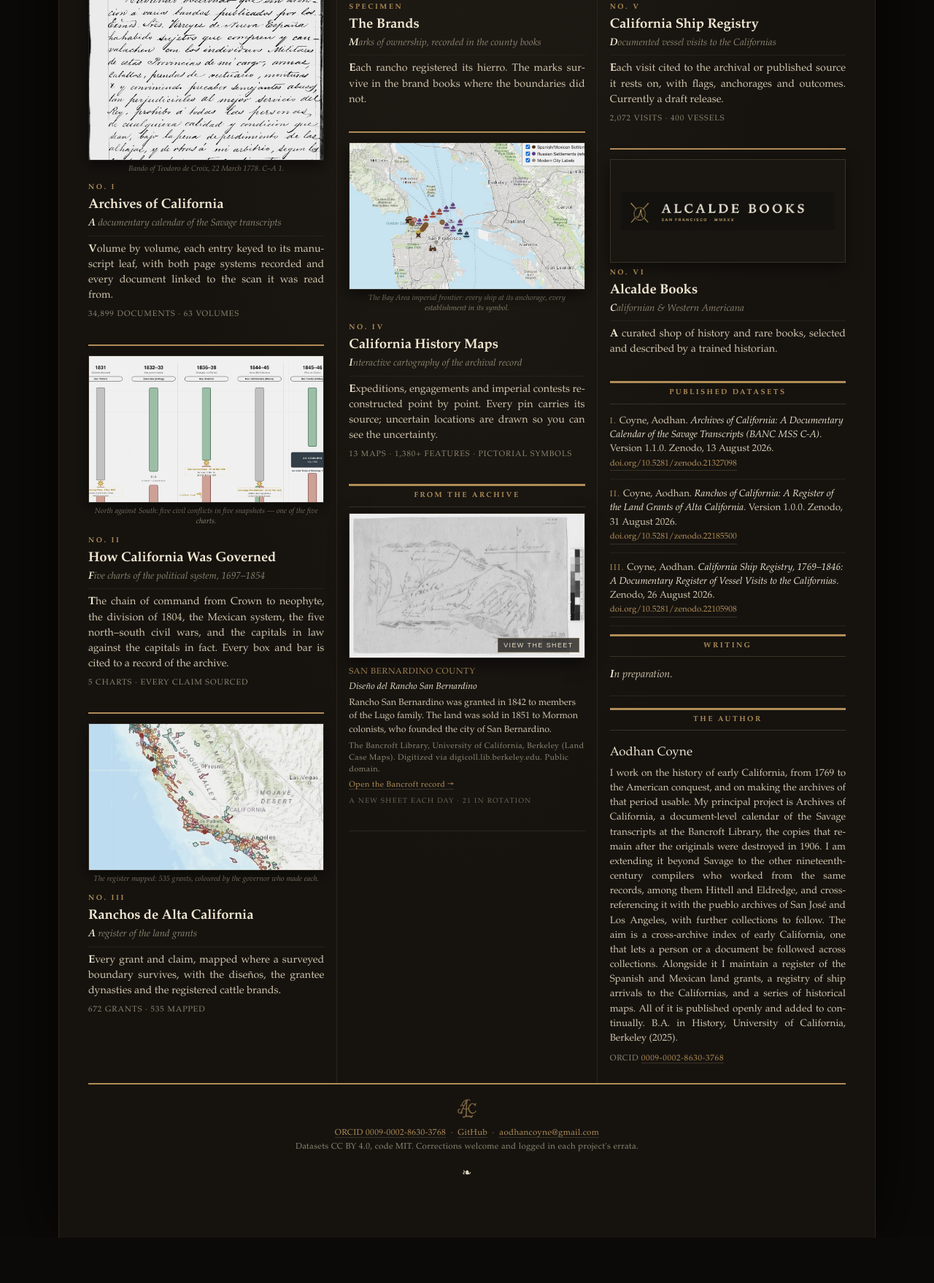
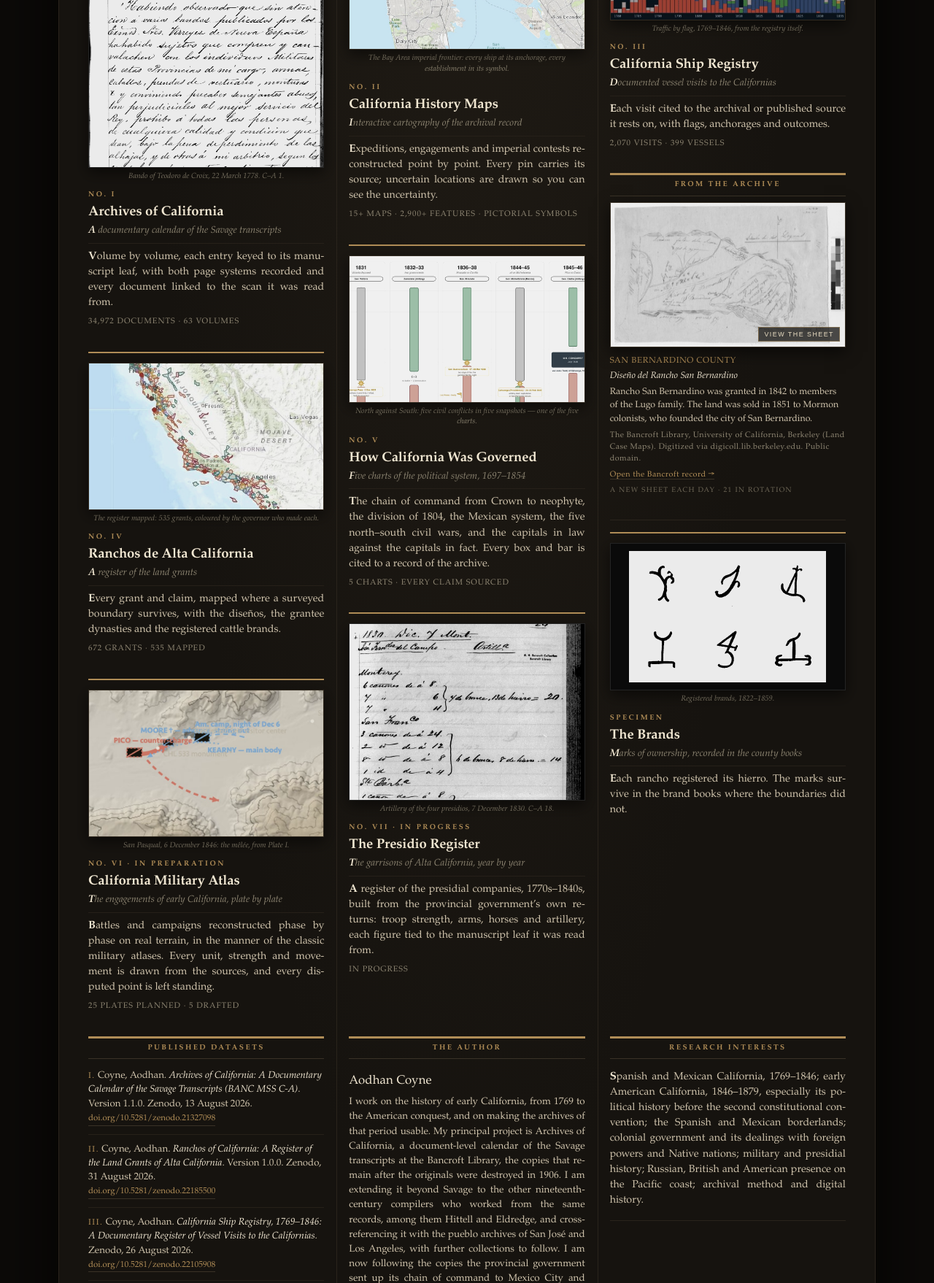
Before and after one commit to Aodhanm/aodhancoyne-com, a plain HTML site: page index.html in a window 1280 px wide. Shown: the part 714-2472 px from the top of the page at 73% size. Before the commit the page ends 2410 px from the top, so only its background shows below. Drawn offline with Linux system fonts and the light colour scheme.

Commit message:
Redesign: balanced 3-column project grid, Presidio Register and Military Atlas (in progress), updated counts, research interests, teaching; personal info moved to bottom band; thumbnails link to each site
Co-Authored-By: Claude Opus 5.5 <noreply@anthropic.com>

```diff
--- a/index.html
+++ b/index.html
@@ -165,6 +165,15 @@
  .specimen .cut{margin-bottom:6px;transition:filter .2s ease}
  .specimen .cutlink:hover .cut{filter:contrast(1.06) saturate(1.05)}
  .specimen .cutcap{margin-bottom:0}
+.cols{flex:0 0 auto}
+.lower .sec{margin-top:0}
+.sheet{min-height:0}
+.cols .art{break-inside:auto}
+.cols .art img,.cols .art .cutcap,.cols .art .kick,.cols .art h3,.cols .art .deck{break-inside:avoid;break-after:avoid}
+.cols .art .fig{break-before:avoid}
+.cols{column-fill:balance}
+.cols .sec,.cols .specimen{break-inside:avoid}
+.cols{column-count:auto!important;columns:auto!important}
 </style><style id=DEMO-OVERRIDE>
 /* ===== NIGHT EDITION ==================================================== */
 :root{
@@ -303,6 +312,39 @@ h1{color:#F1E7D2}
 .viewer p::first-letter{font-size:inherit;font-weight:inherit;float:none;color:inherit}
 .viewer .loading{color:#6E6757;font-size:.75rem;letter-spacing:.14em;text-transform:uppercase}
 </style>
+<style id="layout-v2">
+.thumb{display:block;border:0}
+.thumb:hover .cut{filter:brightness(1.06)}
+.thumb .cut.mono:hover{filter:grayscale(1) contrast(1.12) brightness(1.06)}
+
+.lower2{display:grid;grid-template-columns:1fr;column-gap:34px;row-gap:0}
+.lower2 .cell{position:relative;min-width:0}
+@media(min-width:1000px){
+ .lower2{grid-template-columns:1fr 1fr 1fr;grid-template-rows:auto 1fr}
+ .lower2 .ca{grid-column:1;grid-row:1}
+ .lower2 .cb{grid-column:2;grid-row:1 / span 2}
+ .lower2 .cc{grid-column:3;grid-row:1}
+ .lower2 .cd{grid-column:1;grid-row:2}
+ .lower2 .ce{grid-column:3;grid-row:2}
+ .lower2 .cb::before,.lower2 .cc::before,.lower2 .ce::before{content:"";position:absolute;left:-17px;top:0;bottom:0;width:1px;background:#2A241C}
+}
+
+.lowcol{display:flex;flex-direction:column}
+.lowcol>.art:last-child{flex:1 0 auto}
+
+.cols{padding-bottom:0;flex:0 0 auto!important}
+.lower{flex:0 0 auto}
+.grid3,.lower{display:grid;grid-template-columns:1fr;column-gap:34px;row-gap:0;margin:0;padding:0}
+.stack,.lowcol{position:relative;min-width:0}
+@media(min-width:720px){.grid3,.lower{grid-template-columns:1fr 1fr}}
+@media(min-width:1000px){
+ .grid3,.lower{grid-template-columns:1fr 1fr 1fr}
+ .stack+.stack::before,.lowcol+.lowcol::before{content:"";position:absolute;left:-17px;top:0;bottom:0;width:1px;background:#2A241C}
+}
+.lower{padding-top:0;margin-top:0}
+.lower .lowcol>.sec:first-child{margin-top:0}
+</style>
+
 </head>
 <body>
 <div class="sheet">
@@ -326,63 +368,81 @@ h1{color:#F1E7D2}
 <div class="lede">
  <p>I rebuild the archival record of early California as open, citable data. The core of
  the work is the <a href="https://archivesofcalifornia.com/">Archives of California</a>, the
- Savage transcripts at the Bancroft Library, the only surviving copy of the province's
- government archive after 1906.</p>
+ Savage transcripts at the Bancroft Library, the principal surviving record of the province's
+ government archive after the originals burned in 1906.</p>
 </div>
 
 <div class="cols">
-
 <div class="sec"><div class="sechead">The Projects</div></div>
-
+<div class="grid3">
+<div class="stack">
 <div class="art">
-  <img class="cut mono tall" src="assets/ms-croix.jpg" alt="Savage transcript leaf, 1778">
+  <a class="thumb" href="https://archivesofcalifornia.com/" aria-label="Open the project"><img class="cut mono tall" src="assets/ms-croix.jpg" alt="Savage transcript leaf, 1778"></a>
   <div class="cutcap">Bando of Teodoro de Croix, 22 March 1778. C&ndash;A 1.</div>
   <div class="kick">No. I</div>
   <h3><a href="https://archivesofcalifornia.com/">Archives of California</a></h3>
   <p class="deck">A documentary calendar of the Savage transcripts</p>
   <p>Volume by volume, each entry keyed to its manuscript leaf, with both page systems recorded and every document linked to the scan it was read from.</p>
-  <span class="fig">34,899 documents &middot; 63 volumes</span>
+  <span class="fig">34,972 documents &middot; 63 volumes</span>
  </div>
-
 <div class="art">
-  <img class="cut wide" src="assets/gov-charts.jpg" alt="The north-south civil conflicts of Mexican California in five snapshot panels">
+  <a class="thumb" href="https://ranchos.archivesofcalifornia.com/" aria-label="Open the project"><img class="cut wide" src="assets/ranchos-map.jpg" alt="The land grants mapped and coloured by governor"></a>
+  <div class="cutcap">The register mapped: 535 grants, coloured by the governor who made each.</div>
+  <div class="kick">No. IV</div>
+  <h3><a href="https://ranchos.archivesofcalifornia.com/">Ranchos de Alta California</a></h3>
+  <p class="deck">A register of the land grants</p>
+  <p>Every grant and claim, mapped where a surveyed boundary survives, with the diseños, the grantee dynasties and the registered cattle brands.</p>
+  <span class="fig">672 grants &middot; 535 mapped</span>
+ </div>
+<div class="art">
+  <img class="cut wide" src="assets/atlas-sanpasqual.jpg" alt="San Pasqual, 6 December 1846: the lance mêlée on terrain, California Military Atlas plate I">
+  <div class="cutcap">San Pasqual, 6 December 1846: the mêlée, from Plate I.</div>
+  <div class="kick">No. VI &middot; In preparation</div>
+  <h3>California Military Atlas</h3>
+  <p class="deck">The engagements of early California, plate by plate</p>
+  <p>Battles and campaigns reconstructed phase by phase on real terrain, in the manner of the classic military atlases. Every unit, strength and movement is drawn from the sources, and every disputed point is left standing.</p>
+  <span class="fig">25 plates planned &middot; 5 drafted</span>
+ </div>
+</div>
+<div class="stack">
+<div class="art">
+  <a class="thumb" href="https://maps.archivesofcalifornia.com/" aria-label="Open the project"><img class="cut wide" style="aspect-ratio:4/3" src="assets/maps-frontier.jpg" alt="The imperial frontier of San Francisco Bay in pictorial symbols: ships at their anchorages, presidio, missions"></a>
+  <div class="cutcap">The Bay Area imperial frontier: every ship at its anchorage, every establishment in its symbol.</div>
+  <div class="kick">No. II</div>
+  <h3><a href="https://maps.archivesofcalifornia.com/">California History Maps</a></h3>
+  <p class="deck">Interactive cartography of the archival record</p>
+  <p>Expeditions, engagements and imperial contests reconstructed point by point. Every pin carries its source; uncertain locations are drawn so you can see the uncertainty.</p>
+  <span class="fig">15+ maps &middot; 2,900+ features &middot; pictorial symbols</span>
+ </div>
+<div class="art">
+  <a class="thumb" href="https://archivesofcalifornia.com/government.html" aria-label="Open the project"><img class="cut wide" src="assets/gov-charts.jpg" alt="The north-south civil conflicts of Mexican California in five snapshot panels"></a>
   <div class="cutcap">North against South: five civil conflicts in five snapshots &mdash; one of the five charts.</div>
-  <div class="kick">No. II</div>
+  <div class="kick">No. V</div>
   <h3><a href="https://archivesofcalifornia.com/government.html">How California Was Governed</a></h3>
   <p class="deck">Five charts of the political system, 1697&ndash;1854</p>
   <p>The chain of command from Crown to neophyte, the division of 1804, the Mexican system, the five north&ndash;south civil wars, and the capitals in law against the capitals in fact. Every box and bar is cited to a record of the archive.</p>
   <span class="fig">5 charts &middot; every claim sourced</span>
  </div>
-
 <div class="art">
-  <img class="cut wide" src="assets/ranchos-map.jpg" alt="The land grants mapped and coloured by governor">
-  <div class="cutcap">The register mapped: 535 grants, coloured by the governor who made each.</div>
+  <img class="cut mono wide" style="object-position:center top;aspect-ratio:4/3" src="assets/presidio-return.jpg" alt="Province artillery return, Monterey, 7 December 1830, Savage transcript">
+  <div class="cutcap">Artillery of the four presidios, 7 December 1830. C&ndash;A 18.</div>
+  <div class="kick">No. VII &middot; In progress</div>
+  <h3>The Presidio Register</h3>
+  <p class="deck">The garrisons of Alta California, year by year</p>
+  <p>A register of the presidial companies, 1770s&ndash;1840s, built from the provincial government&rsquo;s own returns: troop strength, arms, horses and artillery, each figure tied to the manuscript leaf it was read from.</p>
+  <span class="fig">In progress</span>
+ </div>
+</div>
+<div class="stack">
+<div class="art">
+  <a class="thumb" href="https://ships.archivesofcalifornia.com/" aria-label="Open the project"><img class="cut wide" src="assets/ships-traffic.jpg" alt="Vessel traffic to the Californias by flag, 1769 to 1846"></a>
+  <div class="cutcap">Traffic by flag, 1769&ndash;1846, from the registry itself.</div>
   <div class="kick">No. III</div>
-  <h3><a href="https://ranchos.archivesofcalifornia.com/">Ranchos de Alta California</a></h3>
-  <p class="deck">A register of the land grants</p>
-  <p>Every grant and claim, mapped where a surveyed boundary survives, with the diseños, the grantee dynasties and the registered cattle brands.</p>
-  <span class="fig">672 grants &middot; 535 mapped</span>
+  <h3><a href="https://ships.archivesofcalifornia.com/">California Ship Registry</a></h3>
+  <p class="deck">Documented vessel visits to the Californias</p>
+  <p>Each visit cited to the archival or published source it rests on, with flags, anchorages and outcomes.</p>
+  <span class="fig">2,070 visits &middot; 399 vessels</span>
  </div>
-
- <div class="art">
-  <img class="cut mono pad" src="assets/brands.jpg" alt="Registered California cattle brands">
-  <div class="cutcap">Registered brands, 1822&ndash;1859.</div>
-  <div class="kick">Specimen</div>
-  <h3><a href="https://ranchos.archivesofcalifornia.com/brands/">The Brands</a></h3>
-  <p class="deck">Marks of ownership, recorded in the county books</p>
-  <p>Each rancho registered its hierro. The marks survive in the brand books where the boundaries did not.</p>
- </div>
-
- <div class="art">
-  <img class="cut wide" src="assets/maps-frontier.jpg" alt="The imperial frontier of San Francisco Bay in pictorial symbols: ships at their anchorages, presidio, missions">
-  <div class="cutcap">The Bay Area imperial frontier: every ship at its anchorage, every establishment in its symbol.</div>
-  <div class="kick">No. IV</div>
-  <h3><a href="https://maps.archivesofcalifornia.com/">California History Maps</a></h3>
-  <p class="deck">Interactive cartography of the archival record</p>
-  <p>Expeditions, engagements and imperial contests reconstructed point by point. Every pin carries its source; uncertain locations are drawn so you can see the uncertainty.</p>
-  <span class="fig">13 maps &middot; 1,380+ features &middot; pictorial symbols</span>
- </div>
-
 <div class="art specimen">
   <div class="sechead">From the Archive</div>
 <div class="arch" id="fromarchive">
@@ -401,50 +461,47 @@ h1{color:#F1E7D2}
 </div>
 
 </div>
-
 <div class="art">
-  <img class="cut wide" src="assets/ships-traffic.jpg" alt="Vessel traffic to the Californias by flag, 1769 to 1846">
-  <div class="cutcap">Traffic by flag, 1769&ndash;1846, from the registry itself.</div>
-  <div class="kick">No. V</div>
-  <h3><a href="https://ships.archivesofcalifornia.com/">California Ship Registry</a></h3>
-  <p class="deck">Documented vessel visits to the Californias</p>
-  <p>Each visit cited to the archival or published source it rests on, with flags, anchorages and outcomes. Currently a draft release.</p>
-  <span class="fig">2,072 visits &middot; 400 vessels</span>
+  <a class="thumb" href="https://ranchos.archivesofcalifornia.com/brands/" aria-label="Open the project"><img class="cut mono pad" src="assets/brands.jpg" alt="Registered California cattle brands"></a>
+  <div class="cutcap">Registered brands, 1822&ndash;1859.</div>
+  <div class="kick">Specimen</div>
+  <h3><a href="https://ranchos.archivesofcalifornia.com/brands/">The Brands</a></h3>
+  <p class="deck">Marks of ownership, recorded in the county books</p>
+  <p>Each rancho registered its hierro. The marks survive in the brand books where the boundaries did not.</p>
+ </div>
+</div>
+</div>
 </div>
 
- <div class="art">
-  <img class="cut lockup" src="assets/alcalde-brand.jpg" alt="Alcalde Books">
-  <div class="kick">No. VI</div>
-  <h3><a href="https://alcaldebooks.com/">Alcalde Books</a></h3>
-  <p class="deck">Californian &amp; Western Americana</p>
-  <p>A curated shop of history and rare books, selected and described by a trained historian.</p>
- </div>
-
- <div class="sec"><div class="sechead">Published Datasets</div></div>
-
+<div class="lower lower2">
+<div class="cell ca"><div class="sec"><div class="sechead">Published Datasets</div></div>
 <div class="pub"><span class="rn">I.</span> Coyne, Aodhan. <cite>Archives of California: A Documentary Calendar of the Savage Transcripts (BANC MSS C-A)</cite>. Version 1.1.0. Zenodo, 13 August 2026.<br><a href="https://doi.org/10.5281/zenodo.21327098">doi.org/10.5281/zenodo.21327098</a></div>
 <div class="pub"><span class="rn">II.</span> Coyne, Aodhan. <cite>Ranchos of California: A Register of the Land Grants of Alta California</cite>. Version 1.0.0. Zenodo, 31 August 2026.<br><a href="https://doi.org/10.5281/zenodo.22185500">doi.org/10.5281/zenodo.22185500</a></div>
- <div class="pub"><span class="rn">III.</span> Coyne, Aodhan. <cite>California Ship Registry, 1769&ndash;1846: A Documentary Register of Vessel Visits to the Californias</cite>. Zenodo, 26 August 2026.<br><a href="https://doi.org/10.5281/zenodo.22105908">doi.org/10.5281/zenodo.22105908</a></div>
-
- <div class="sec"><div class="sechead">Writing</div></div>
- <div class="art"><p><i>In preparation.</i></p></div>
-
-
+<div class="pub"><span class="rn">III.</span> Coyne, Aodhan. <cite>California Ship Registry, 1769&ndash;1846: A Documentary Register of Vessel Visits to the Californias</cite>. Zenodo, 26 August 2026.<br><a href="https://doi.org/10.5281/zenodo.22105908">doi.org/10.5281/zenodo.22105908</a></div></div>
+<div class="cell cb">
 <div class="sec author">
   <div class="sechead">The Author</div>
   <div class="art bio">
     <p class="who">Aodhan Coyne</p>
-    <p>I work on the history of early California, from 1769 to the American conquest, and on making the archives of that period usable. My principal project is Archives of California, a document-level calendar of the Savage transcripts at the Bancroft Library, the copies that remain after the originals were destroyed in 1906. I am extending it beyond Savage to the other nineteenth-century compilers who worked from the same records, among them Hittell and Eldredge, and cross-referencing it with the pueblo archives of San José and Los Angeles, with further collections to follow. The aim is a cross-archive index of early California, one that lets a person or a document be followed across collections. Alongside it I maintain a register of the Spanish and Mexican land grants, a registry of ship arrivals to the Californias, and a series of historical maps. All of it is published openly and added to continually. B.A. in History, University of California, Berkeley (2025).</p>
+    <p>I work on the history of early California, from 1769 to the American conquest, and on making the archives of that period usable. My principal project is Archives of California, a document-level calendar of the Savage transcripts at the Bancroft Library, the copies that remain after the originals were destroyed in 1906. I am extending it beyond Savage to the other nineteenth-century compilers who worked from the same records, among them Hittell and Eldredge, and cross-referencing it with the pueblo archives of San José and Los Angeles, with further collections to follow. I am now following the copies the provincial government sent up its chain of command to Mexico City and Spain, and matching them, leaf by leaf, to the documents in the Archivo General de la Naci&oacute;n and the Archivo General de Indias. The aim is a cross-archive index of early California, one that lets a person or a document be followed across collections. Alongside it I maintain a register of the Spanish and Mexican land grants, a registry of ship arrivals to the Californias, and a series of historical maps. All of it is published openly and added to continually. B.A. in History, University of California, Berkeley (2025).</p>
     <p class="orcidline">ORCID <a href="https://orcid.org/0009-0002-8630-3768">0009-0002-8630-3768</a></p>
   </div>
+
  </div>
 </div>
-
+<div class="cell cc"><div class="sec"><div class="sechead">Research Interests</div></div>
+<div class="art"><p>Spanish and Mexican California, 1769&ndash;1846; early American California, 1846&ndash;1879, especially its political history before the second constitutional convention; the Spanish and Mexican borderlands; colonial government and its dealings with foreign powers and Native nations; military and presidial history; Russian, British and American presence on the Pacific coast; archival method and digital history.</p></div></div>
+<div class="cell cd"><div class="sec"><div class="sechead">Writing</div></div>
+<div class="art"><p><i>In preparation.</i></p><p>&ldquo;Indian Raiding and the Collapse of Mexican California.&rdquo;</p><p>Article on Californio political institutions across the American conquest, developed from the senior thesis.</p></div></div>
+<div class="cell ce"><div class="sec"><div class="sechead">Teaching</div></div>
+<div class="art"><p><b>Educator</b>, San Francisco Maritime National Park Association (2026&ndash;present). I teach California and maritime history through hands-on programs aboard the Association&rsquo;s historic ships, for audiences from fourth-grade classes to historical societies and the public.</p></div></div>
+</div>
 <div class="colophon">
  <img class="colmark" src="assets/ac-mark-gold.svg?v=2" alt="" width="26" height="26">
  <a href="https://orcid.org/0009-0002-8630-3768">ORCID 0009-0002-8630-3768</a> &nbsp;·&nbsp;
  <a href="https://github.com/Aodhanm">GitHub</a> &nbsp;·&nbsp;
- <a href="mailto:aodhancoyne@gmail.com">aodhancoyne@gmail.com</a><br>
+ <a href="mailto:aodhancoyne@gmail.com">aodhancoyne@gmail.com</a> &nbsp;·&nbsp;
+ <a href="https://alcaldebooks.com/">Alcalde Books</a><br>
  Datasets CC BY 4.0, code MIT. Corrections welcome and logged in each project's errata.
  <a class="mark" href="https://games.aodhancoyne.com/" aria-label="Games">&#10087;</a>
 </div>
```
Also changed, not shown: assets/atlas-sanpasqual.jpg (added), assets/presidio-return.jpg (added). Lines whose indentation alone changed are shown as unchanged.
